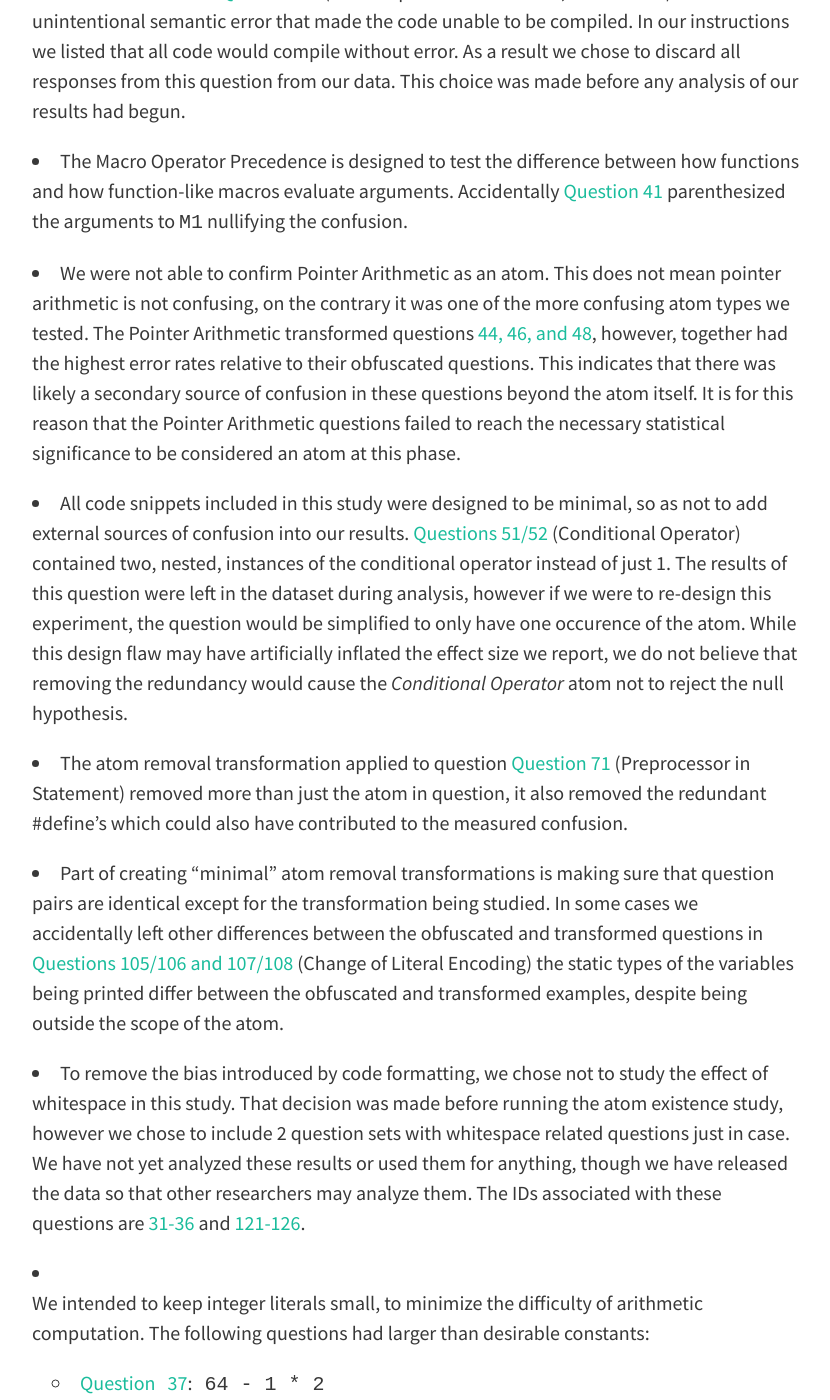
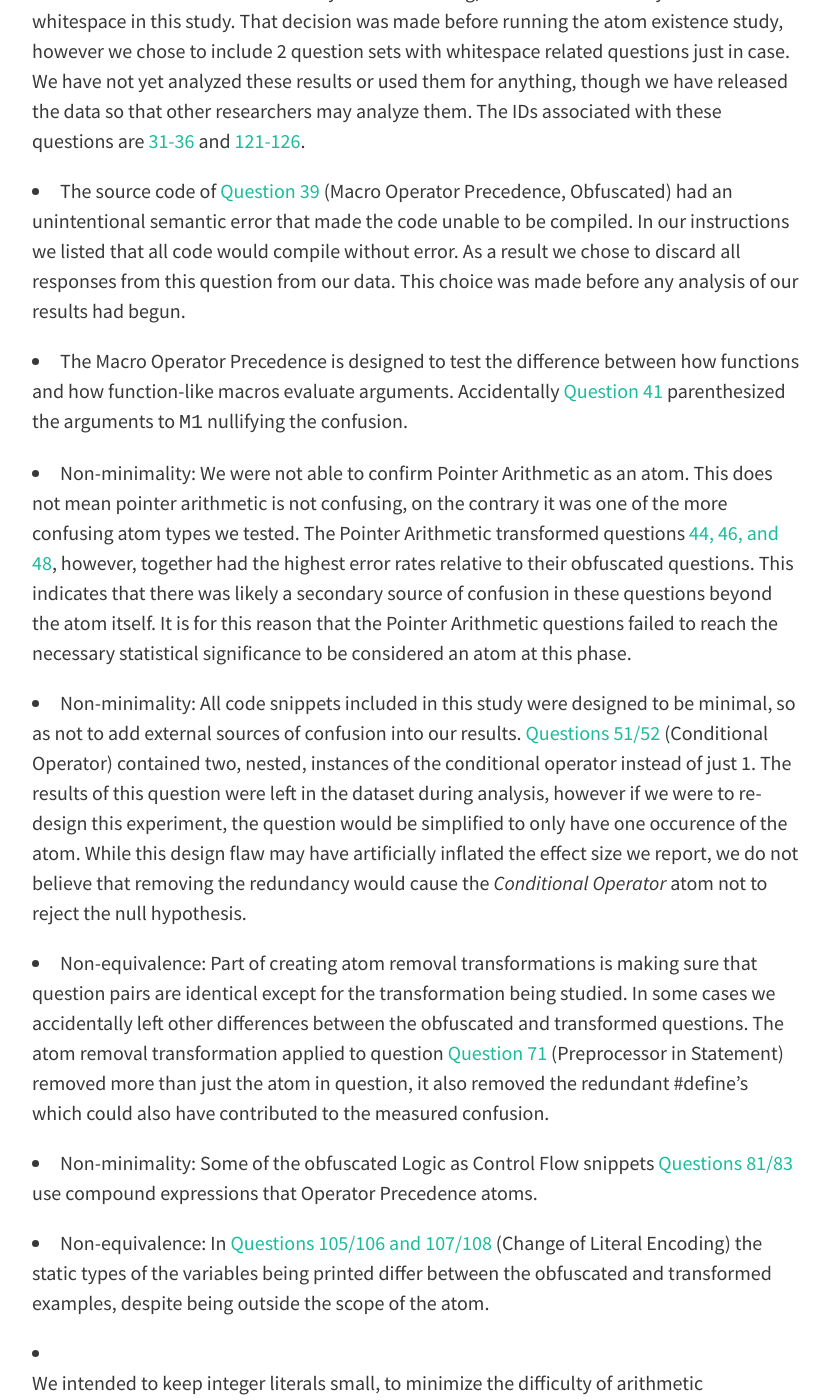
Before and after one commit to AtomsofConfusion/AtomsofConfusion.github.io, a Jekyll site: the page built from 2016-snippet-study/errata.md, in a window 1280 px wide and 1400 px high, scrolled down 424 px. Shown: the whole window, without its empty margins (224-1054 px from the left). Built offline with Jekyll 4.4.1, drawn with Linux system fonts in a browser that asks for light colours; nearby versions of some CDN libraries; some of the changed text lies outside the part shown.

Commit message:
New errata and errata-type labels

```diff
--- a/2016-snippet-study/errata.md
+++ b/2016-snippet-study/errata.md
@@ -4,6 +4,9 @@ title: Existence Study Errata
 ---
 
 These are known issues identified in our study after the fact. We report them for full transparency, so that our results may be interpreted more accurately and replication may be performed more easily.
+
+<a name="indentation"></a>
+* To remove the bias introduced by code formatting, we chose not to study the effect of whitespace in this study. That decision was made before running the atom existence study, however we chose to include 2 question sets with whitespace related questions just in case. We have not yet analyzed these results or used them for anything, though we have released the data so that other researchers may analyze them. The IDs associated with these questions are [31-36](questions#q31) and [121-126](questions#q121).
 
 <a name="macro_name"></a>
 * The source code of [Question 39](questions#q39) (Macro Operator Precedence, Obfuscated) had an unintentional semantic error that made the code unable to be compiled. In our instructions we listed that all code would compile without error. As a result we chose to discard all responses from this question from our data. This choice was made before any analysis of our results had begun.
@@ -12,7 +15,7 @@ These are known issues identified in our study after the fact. We report them fo
 * The Macro Operator Precedence is designed to test the difference between how functions and how function-like macros evaluate arguments. Accidentally [Question 41](questions#q41) parenthesized the arguments to `M1` nullifying the confusion.
 
 <a name="pointer_arithmetic"></a>
-* We were not able to confirm Pointer Arithmetic as an atom. This does not mean
+* Non-minimality: We were not able to confirm Pointer Arithmetic as an atom. This does not mean
 pointer arithmetic is not confusing, on the contrary it was one of the more
 confusing atom types we tested. The Pointer Arithmetic transformed questions
 [44, 46, and 48](questions#q44), however, together had the highest error rates
@@ -22,22 +25,27 @@ for this reason that the Pointer Arithmetic questions failed to reach the
 necessary statistical significance to be considered an atom at this phase.
 
 <a name="nested"></a>
-* All code snippets included in this study were designed to be minimal, so as not to add external sources of confusion into our results. [Questions 51/52](questions#q51) (Conditional Operator) contained two, nested, instances of the conditional operator instead of just 1. The results of this question were left in the dataset during analysis, however if we were to re-design this experiment, the question would be simplified to only have one occurence of the atom. While this design flaw may have artificially inflated the effect size we report, we do not believe that removing the redundancy would cause the *Conditional Operator* atom not to reject the null hypothesis.
+* Non-minimality: All code snippets included in this study were designed to be minimal, so as not to add external sources of confusion into our results. [Questions 51/52](questions#q51) (Conditional Operator) contained two, nested, instances of the conditional operator instead of just 1. The results of this question were left in the dataset during analysis, however if we were to re-design this experiment, the question would be simplified to only have one occurence of the atom. While this design flaw may have artificially inflated the effect size we report, we do not believe that removing the redundancy would cause the *Conditional Operator* atom not to reject the null hypothesis.
 
 <a name="preprocessor_simplification"></a>
-* The atom removal transformation applied to question [Question 71](questions#q71) (Preprocessor in Statement) removed more than just the atom in question, it also removed the redundant #define's which could also have contributed to the measured confusion.
+* Non-equivalence: Part of creating atom removal transformations is making sure
+  that question pairs are identical except for the transformation being
+  studied. In some cases we accidentally left other differences between the
+  obfuscated and transformed questions.  The atom removal transformation applied
+  to question [Question 71](questions#q71) (Preprocessor in Statement) removed
+  more than just the atom in question, it also removed the redundant #define's
+  which could also have contributed to the measured confusion.
+
+<a name="logic_precedence"></a>
+* Non-minimality: Some of the obfuscated Logic as Control Flow
+  snippets [Questions 81/83](questions#q81) use compound expressions that
+  Operator Precedence atoms.
 
 <a name="type_consistency"></a>
-* Part of creating "minimal" atom removal transformations is making sure that
-  question pairs are identical except for the transformation being studied. In
-  some cases we accidentally left other differences between the obfuscated and
-  transformed questions in [Questions 105/106 and 107/108](questions#q105)
-  (Change of Literal Encoding) the static types of the variables being printed
-  differ between the obfuscated and transformed examples, despite being outside
-  the scope of the atom.
-
-<a name="indentation"></a>
-* To remove the bias introduced by code formatting, we chose not to study the effect of whitespace in this study. That decision was made before running the atom existence study, however we chose to include 2 question sets with whitespace related questions just in case. We have not yet analyzed these results or used them for anything, though we have released the data so that other researchers may analyze them. The IDs associated with these questions are [31-36](questions#q31) and [121-126](questions#q121).
+* Non-equivalence: In [Questions 105/106 and 107/108](questions#q105) (Change of Literal
+  Encoding) the static types of the variables being printed differ between the
+  obfuscated and transformed examples, despite being outside the scope of the
+  atom.
 
 <a name="big_literal"></a>
 * We intended to keep integer literals small, to minimize the difficulty of arithmetic computation. The following questions had larger than desirable constants:
```
